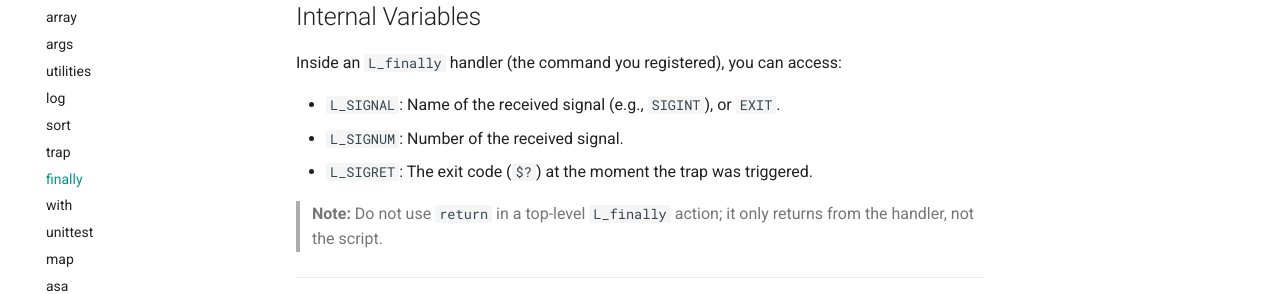
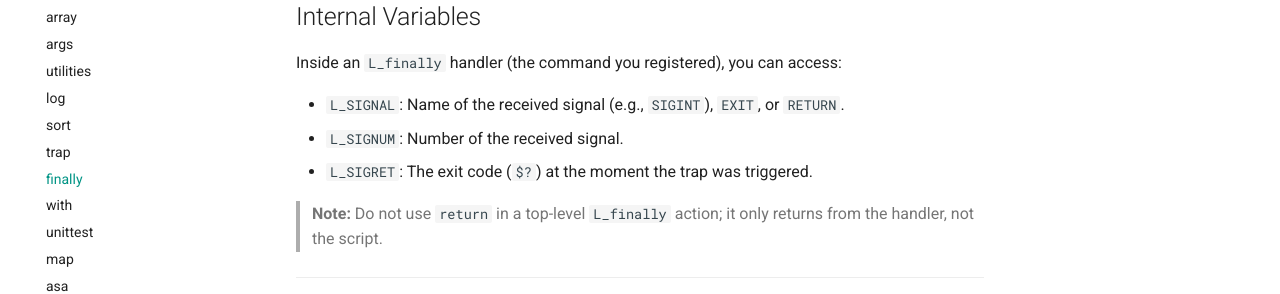
Before and after one commit to Kamilcuk/L_lib, an MkDocs documentation site: the page built from docs/section/finally.md, in a window 1280 px wide and 900 px high, scrolled down 2611 px. Shown: the part 310-604 px from the top of the window. Built offline with MkDocs 1.6.1 and Material for MkDocs 9.7.7, drawn with Linux system fonts in a browser that asks for light colours; comment, search, counter and statistics services are not loaded.

Commit message:
docs: add RETURN to L_SIGNAL description in finally.md

```diff
--- a/docs/section/finally.md
+++ b/docs/section/finally.md
@@ -104,7 +104,7 @@ trap 'increase_volume' USR1
 ## Internal Variables
 Inside an `L_finally` handler (the command you registered), you can access:
 
-*   `L_SIGNAL`: Name of the received signal (e.g., `SIGINT`), or `EXIT`.
+*   `L_SIGNAL`: Name of the received signal (e.g., `SIGINT`), `EXIT`, or `RETURN`.
 *   `L_SIGNUM`: Number of the received signal.
 *   `L_SIGRET`: The exit code (`$?`) at the moment the trap was triggered.
 
```
